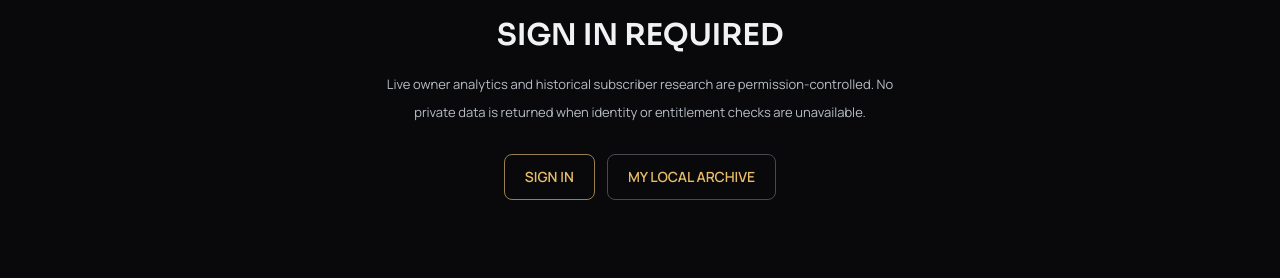
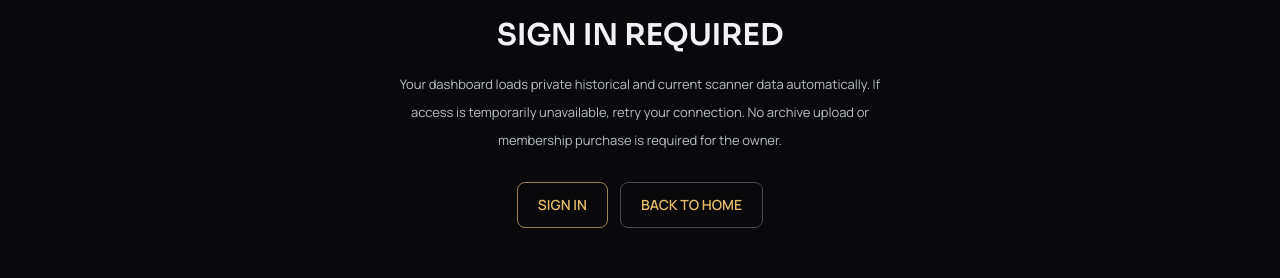
Before and after one commit to brycehuston/Premium-Signal-Bots, a Next.js app in the folder hub-frontend/: page /dashboard in a window 1280 px wide. Shown: the part 213-491 px from the top of the page. Built offline with nearby package versions, Linux system fonts and the light colour scheme; no server answers.

Commit message:
Remove pricing and local archive dead ends from dashboard access state

```diff
--- a/hub-frontend/app/dashboard/page.tsx
+++ b/hub-frontend/app/dashboard/page.tsx
@@ -21,5 +21,5 @@ export default function AlphaDashboard(){
  if(loading||access==="loading")return <main role="status" className="mx-auto max-w-5xl px-6 py-20 text-sm text-[#b4bbc6]">VERIFYING YOUR PRIVATE DASHBOARD ACCESS…</main>;
  if(access==="owner")return <OwnerLaneDashboard/>;
  if(access==="subscriber")return <SubscriberDashboard/>;
- return <main className="mx-auto max-w-4xl px-6 py-20 text-center"><p className="text-[10px] font-bold tracking-[.25em] text-[#dcb777]">ALPHA ALERTS / PRIVATE INTELLIGENCE</p><h1 className="mt-5 font-display text-[30px] font-semibold text-[#f0f2f4]">{access==="unavailable"?"ACCOUNT SERVICE UNAVAILABLE":session?"MEMBERSHIP ACCESS REQUIRED":"SIGN IN REQUIRED"}</h1><p className="mx-auto mt-3 max-w-lg text-[13px] leading-7 text-[#b8bec7]">Live owner analytics and historical subscriber research are permission-controlled. No private data is returned when identity or entitlement checks are unavailable.</p><div className="mt-7 flex flex-wrap justify-center gap-3"><Link href={session?"/pricing":"/login"} className="rounded-lg border border-[#9a7f52] px-5 py-3 text-sm font-semibold text-[#f0cc8c]">{session?"VIEW MEMBERSHIP":"SIGN IN"}</Link><Link href="/dashboard/legacy" className="rounded-lg border border-[#474951] px-5 py-3 text-sm font-semibold text-[#c5cbd4]">MY LOCAL ARCHIVE</Link></div></main>;
+ return <main className="mx-auto max-w-4xl px-6 py-20 text-center"><p className="text-[10px] font-bold tracking-[.25em] text-[#dcb777]">ALPHA ALERTS / PRIVATE INTELLIGENCE</p><h1 className="mt-5 font-display text-[30px] font-semibold text-[#f0f2f4]">{access==="unavailable"?"ACCOUNT SERVICE UNAVAILABLE":session?"MEMBERSHIP ACCESS REQUIRED":"SIGN IN REQUIRED"}</h1><p className="mx-auto mt-3 max-w-lg text-[13px] leading-7 text-[#b8bec7]">Your dashboard loads private historical and current scanner data automatically. If access is temporarily unavailable, retry your connection. No archive upload or membership purchase is required for the owner.</p><div className="mt-7 flex flex-wrap justify-center gap-3">{!session?<Link href="/login" className="rounded-lg border border-[#9a7f52] px-5 py-3 text-sm font-semibold text-[#f0cc8c]">SIGN IN</Link>:<button type="button" onClick={()=>window.location.reload()} className="rounded-lg border border-[#9a7f52] px-5 py-3 text-sm font-semibold text-[#f0cc8c]">RETRY DASHBOARD</button>}<Link href="/" className="rounded-lg border border-[#474951] px-5 py-3 text-sm font-semibold text-[#c5cbd4]">BACK TO HOME</Link></div></main>;
 }
```
